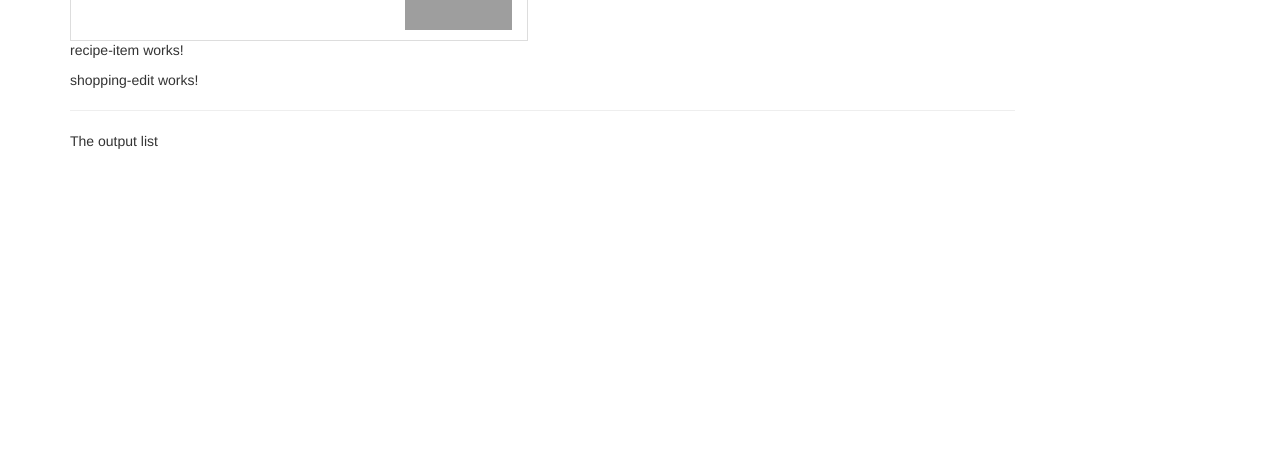
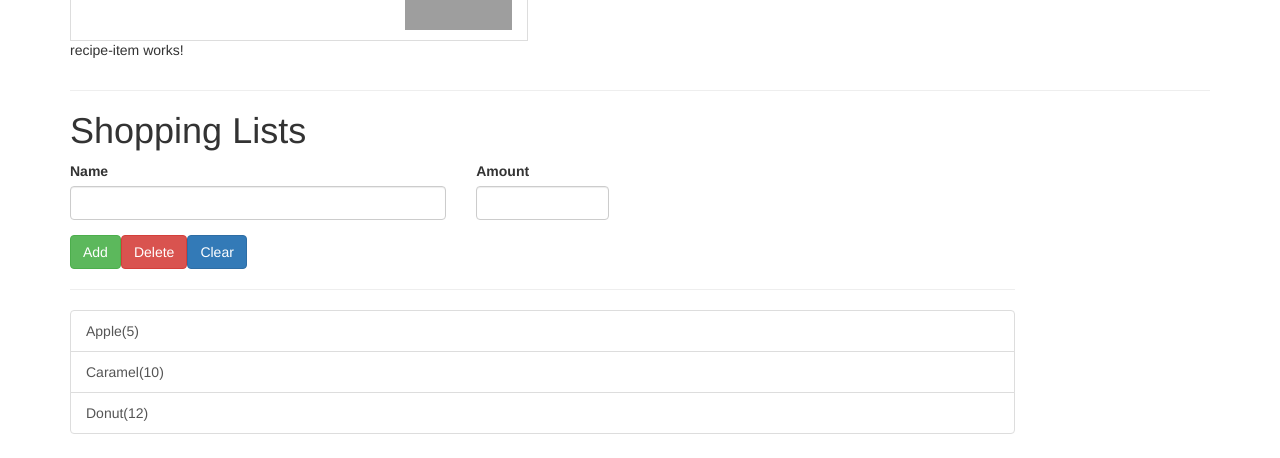
Before and after one commit to JanYanisa/angular-recipe-web-app, an Angular app: page / in a window 1280 px wide. Shown: the part 339-797 px from the top of the page. Built offline with nearby package versions, Linux system fonts and the light colour scheme; grey boxes are pictures that could not be loaded.

Commit message:
create ingredient.model create ingredient demo data in shopping-list.component create detailed-structure html for shopping-list.component create detailed-structure html for shopping-edit.component

```diff
--- a/src/app/shopping-list/shopping-edit/shopping-edit.component.html
+++ b/src/app/shopping-list/shopping-edit/shopping-edit.component.html
@@ -1 +1,24 @@
-<p>shopping-edit works!</p>
+<!-- <p>shopping-edit works!</p> -->
+<div class="row">
+  <div class="col-xs-12">
+    <form>
+      <div class="row">
+        <div class="col-sm-5 form-group">
+          <label for="name">Name</label>
+          <input type="text" id="name" class="form-control" />
+        </div>
+        <div class="col-sm-2 form-group">
+          <label for="amount">Amount</label>
+          <input type="number" id="amount" class="form-control" />
+        </div>
+      </div>
+      <div class="row">
+        <div class="col-xs-12">
+          <button class="btn btn-success" type="submit">Add</button>
+          <button class="btn btn-danger" type="button">Delete</button>
+          <button class="btn btn-primary" type="button">Clear</button>
+        </div>
+      </div>
+    </form>
+  </div>
+</div>
--- a/src/app/shopping-list/shopping-list.component.html
+++ b/src/app/shopping-list/shopping-list.component.html
@@ -1,8 +1,19 @@
 <!-- <p>shopping-list works!</p> -->
+<hr />
+<h1>Shopping Lists</h1>
 <div class="row">
   <div class="col-xs-10">
     <app-shopping-edit></app-shopping-edit>
     <hr />
-    <p>The output list</p>
+    <ul class="list-group">
+      <a
+        href="#"
+        class="list-group-item"
+        style="cursor: pointer"
+        *ngFor="let ingredient of ingredients"
+      >
+        {{ ingredient.name }}({{ ingredient.amount }})
+      </a>
+    </ul>
   </div>
 </div>
--- a/src/app/shopping-list/shopping-list.component.ts
+++ b/src/app/shopping-list/shopping-list.component.ts
@@ -1,15 +1,18 @@
 import { Component, OnInit } from '@angular/core';
+import { Ingredients } from '../shared/ingredient.model';
 
 @Component({
   selector: 'app-shopping-list',
   templateUrl: './shopping-list.component.html',
-  styleUrls: ['./shopping-list.component.css']
+  styleUrls: ['./shopping-list.component.css'],
 })
 export class ShoppingListComponent implements OnInit {
+  ingredients: Ingredients[] = [
+    new Ingredients('Apple', 5),
+    new Ingredients('Caramel', 10),
+    new Ingredients('Donut', 12),
+  ];
+  constructor() {}
 
-  constructor() { }
-
-  ngOnInit(): void {
-  }
-
+  ngOnInit(): void {}
 }
```
Also changed, not shown: src/app/shared/ingredient.model.ts (added, +13 -0 lines).
